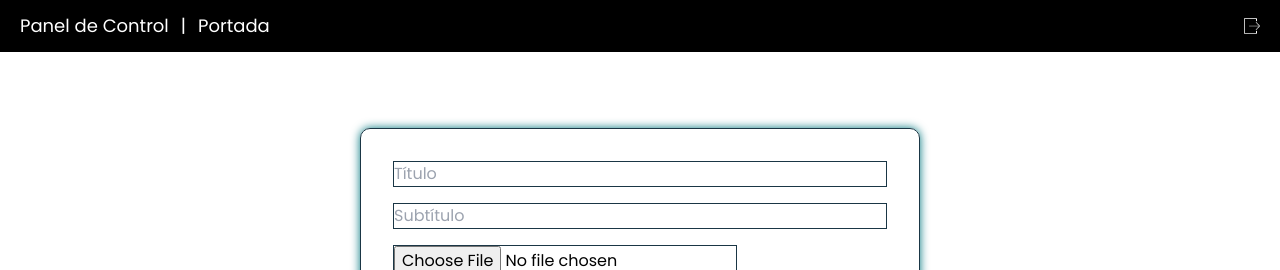
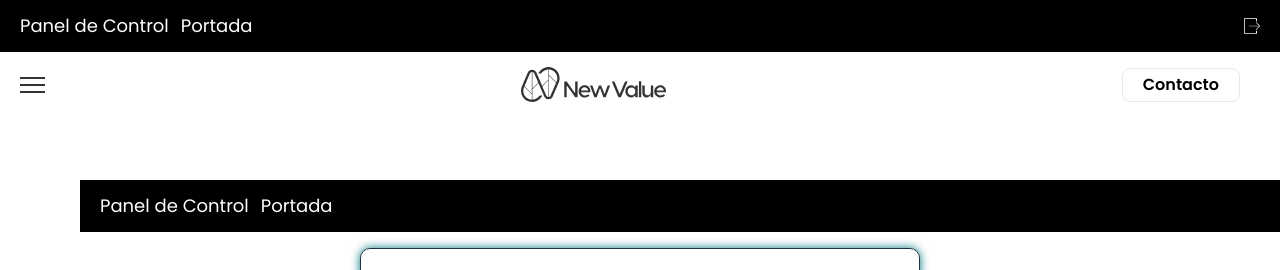
Before and after one commit to mariandrean/NewValue, a React (Vite) app in the folder client/: page /dashboard/create in a window 1280 px wide. Shown: the top 270 px of the page. Built offline with nearby package versions, Linux system fonts and the light colour scheme; sample sign-in values are in the browser's storage.

Commit message:
fix(client):change-a-for-link

```diff
--- a/client/src/components/DashboardMenu.jsx
+++ b/client/src/components/DashboardMenu.jsx
@@ -1,13 +1,13 @@
 import React from 'react'
 import LogOutButton from "../components/LogOutButton";
+import { Link } from 'react-router-dom';
 
 function DashboardMenu() {
   return (
     <div className="w-screen flex justify-between items-center sm:text-lg bg-black text-white py-3 px-5">
       <div className="flex gap-3">
-        <a href="/dashboard">Panel de Control</a>
-        |
-        <a href="/" >Portada</a >
+        <Link href="/dashboard">Panel de Control</Link>
+        <Link href="/" >Portada</Link >
       </div>
       <div className="flex gap-5">
         <LogOutButton />
--- a/client/src/pages/Dashboard.jsx
+++ b/client/src/pages/Dashboard.jsx
@@ -9,6 +9,7 @@ const Dashboard = () => {
     const [loadingData, setLoadingData] = useState(true);
     const news = useLoaderData();
     const { user, userRole } = useUserContext();
+    console.log(userRole)
 
     const handleRegister = () => {
         navigate('/dashboard/register');
--- a/client/src/router/router.jsx
+++ b/client/src/router/router.jsx
@@ -30,8 +30,6 @@ const router = createBrowserRouter([
                 element: <NewsDetails />,
                 loader: ({params}) => getNewsById(params.id)
             },
-        ],
-    },
             {
                 path: "/dashboard",
                 element: <LayoutPrivate />,
@@ -56,6 +54,9 @@ const router = createBrowserRouter([
                     },
                 ]
             }
+        ],
+    },
+
 ]);
 
 export default router;
```
Lines whose indentation alone changed are shown as unchanged.
